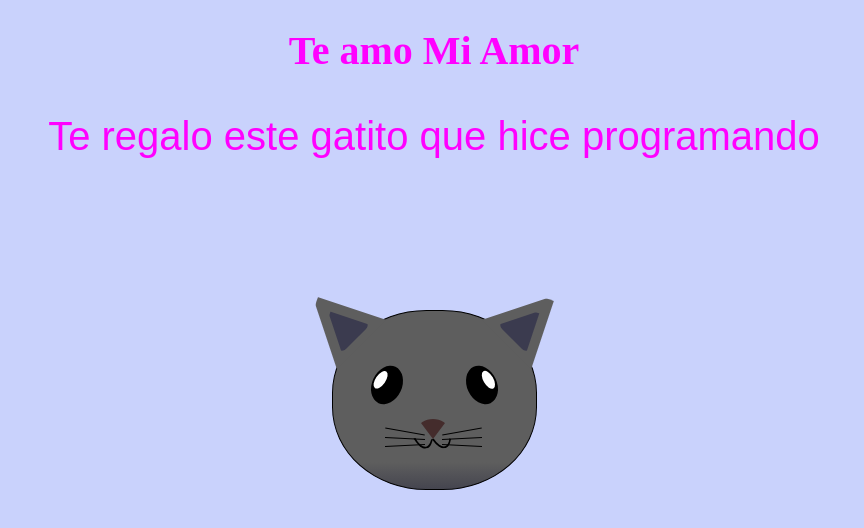
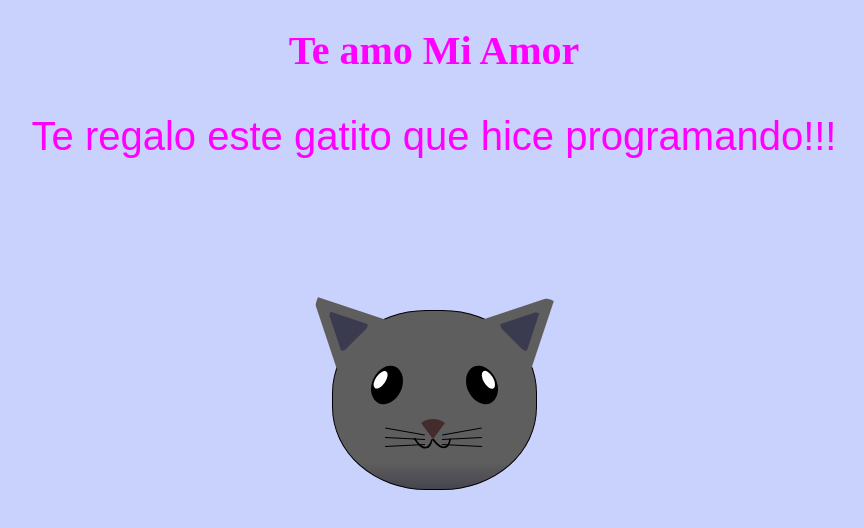
Before and after one commit to juant1203/mildred, a plain HTML site: page index.html in a window 1280 px wide. Shown: the whole page, without its empty margins (206-1070 px from the left). Drawn offline with Linux system fonts and the light colour scheme.

Commit message:
preparado

```diff
--- a/index.html
+++ b/index.html
@@ -7,7 +7,7 @@
 </head>
 <body>
     <h1>Te amo Mi Amor</h1>
-    <p>Te regalo este gatito que hice programando</p>
+    <p>Te regalo este gatito que hice programando!!!</p>
     <main>
       <div class="cat-head">
         <div class="cat-ears">
```
